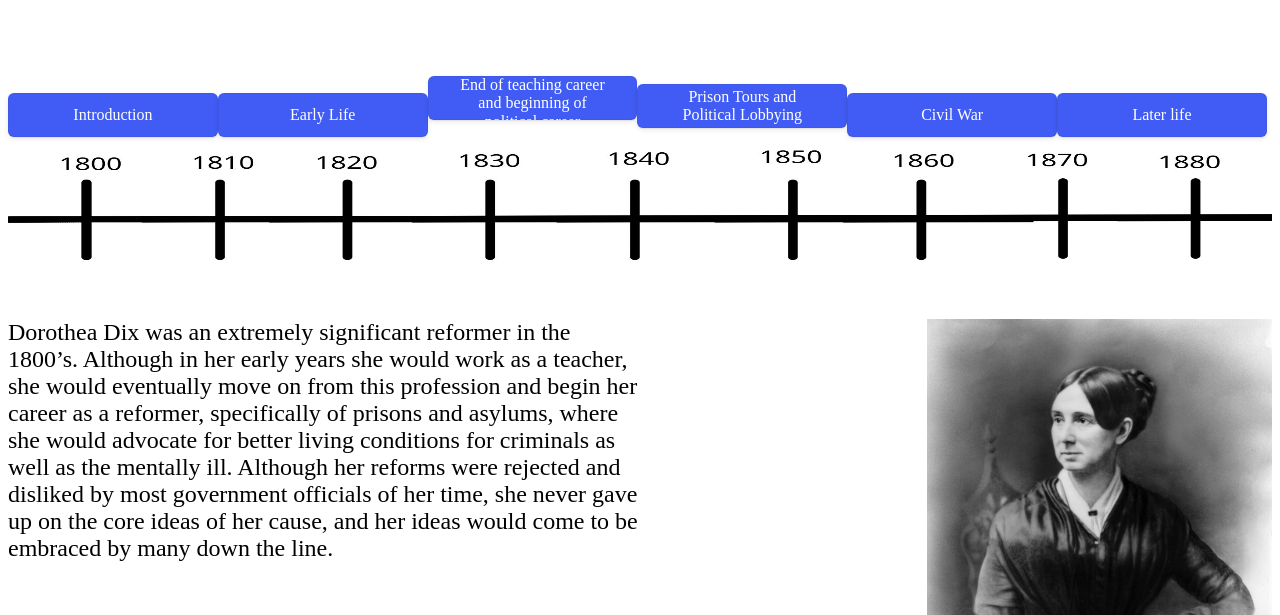
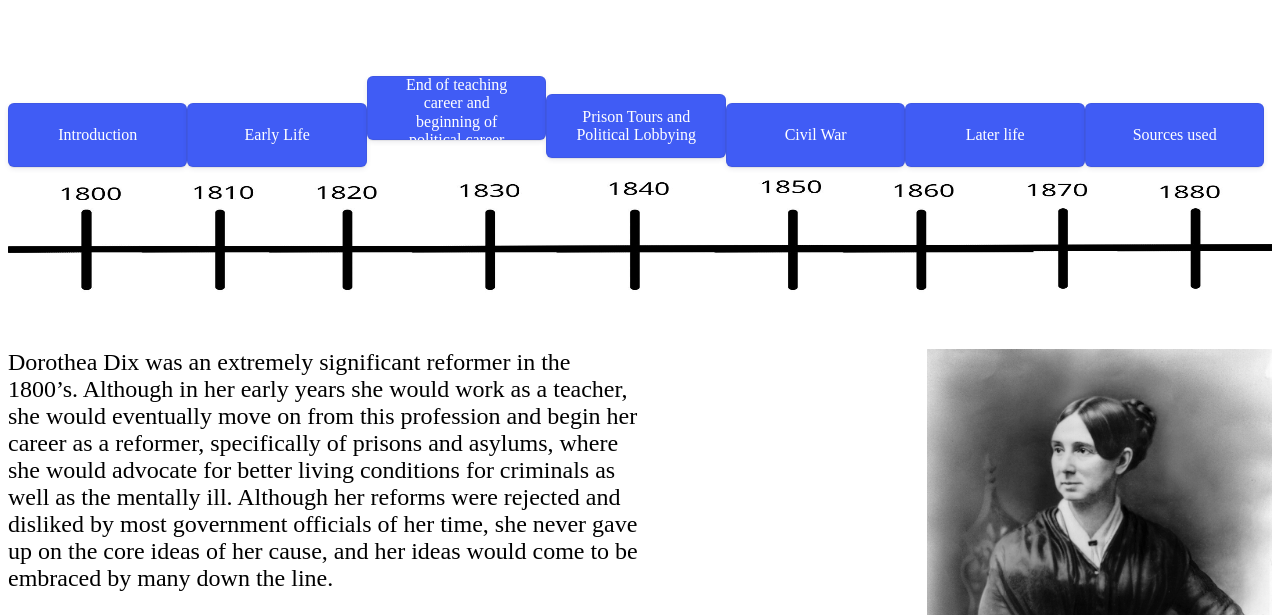
Before and after one commit to Krobix/DorotheaDix, a plain HTML site: page index.html in a window 1280 px wide. Shown: the part 185-800 px from the top of the page. Drawn offline with Linux system fonts and the light colour scheme; a web font is replaced by a local one.

Commit message:
add citations and prison cell image

```diff
--- a/index.html
+++ b/index.html
@@ -38,7 +38,7 @@
         cursor: pointer;
         font-family: montserrat;
         font-size: 100%;
-        height: 44px;
+        height: 64px;
         line-height: 1.15;
         margin: 12px 0 0;
         outline: none;
@@ -52,7 +52,7 @@
         user-select: none;
         -webkit-user-select: none;
         touch-action: manipulation;
-        width: 16.6%;
+        width: 14.2%;
     }
 
     .button-9:disabled {
@@ -151,15 +151,22 @@
         <br/><br/>
         - Died in 1887 at the age of 85, in a hsopital that had been dedicated to her
     </div>
+
+    <div id="citations" class="biosection">
+        Prison cell image By Thesab - Own work, CC BY-SA 4.0, https://commons.wikimedia.org/w/index.php?curid=3186464 <br/>
+        Other sources:<br/>
+        https://www.womenshistory.org/education-resources/biographies/dorothea-dix <br/>
+        https://www.history.com/topics/womens-history/dorothea-lynde-dix <br/>
+    </div>
 </div>
 
 <img id="display-img" src="img/portrait0.jpeg">
 <p id="img-capt">Portrait of Dorothea Dix</p>
 
 <script>
-    var bioSections = ["bio-intro", "bio-earlylife", "bio-endteach", "bio-prisontour", "bio-civilwar", "bio-laterlife"];
-    var bioTitles = ["Introduction", "Early Life", "End of teaching career and beginning of political career", "Prison Tours and Political Lobbying", "Civil War", "Later life"];
-    var timelineImages = ["img/dordix_timeline_base.jpg", "img/dordix_timeline_early.jpg", "img/dordix_timeline_endteach.jpg", "img/dordix_timeline_activism.jpg", "img/dordix_timeline_later.jpg", "img/dordix_timeline_later.jpg"];
+    var bioSections = ["bio-intro", "bio-earlylife", "bio-endteach", "bio-prisontour", "bio-civilwar", "bio-laterlife", "citations"];
+    var bioTitles = ["Introduction", "Early Life", "End of teaching career and beginning of political career", "Prison Tours and Political Lobbying", "Civil War", "Later life", "Sources used"];
+    var timelineImages = ["img/dordix_timeline_base.jpg", "img/dordix_timeline_early.jpg", "img/dordix_timeline_endteach.jpg", "img/dordix_timeline_activism.jpg", "img/dordix_timeline_later.jpg", "img/dordix_timeline_later.jpg", "img/dordix_timeline_base.jpg"];
     var displayImages = [];
     var currentImage = 0;
 
@@ -216,6 +223,7 @@
     addButtons();
 
     addDisplayImg("img/portrait0.jpeg", "Portrait of Dorothea Dix");
+    addDisplayImg("img/cell1830.jpg", "A modern-day photograph of a cell in a Pennsylvania prison in the 1830's");
     addDisplayImg("img/memorial0.jpg", "Memorial soliciting a state hospital for the mentally ill, inspired by Dorothea Dix");
     addDisplayImg("img/hospitalnc.jpg", "Hospital named in honor of Dorothea Dix");
     addDisplayImg("img/hospitalsign0.jpg", "Sign found outside Dorothea Dix hospital");
```
Also changed, not shown: img/cell1830.jpg (added).
